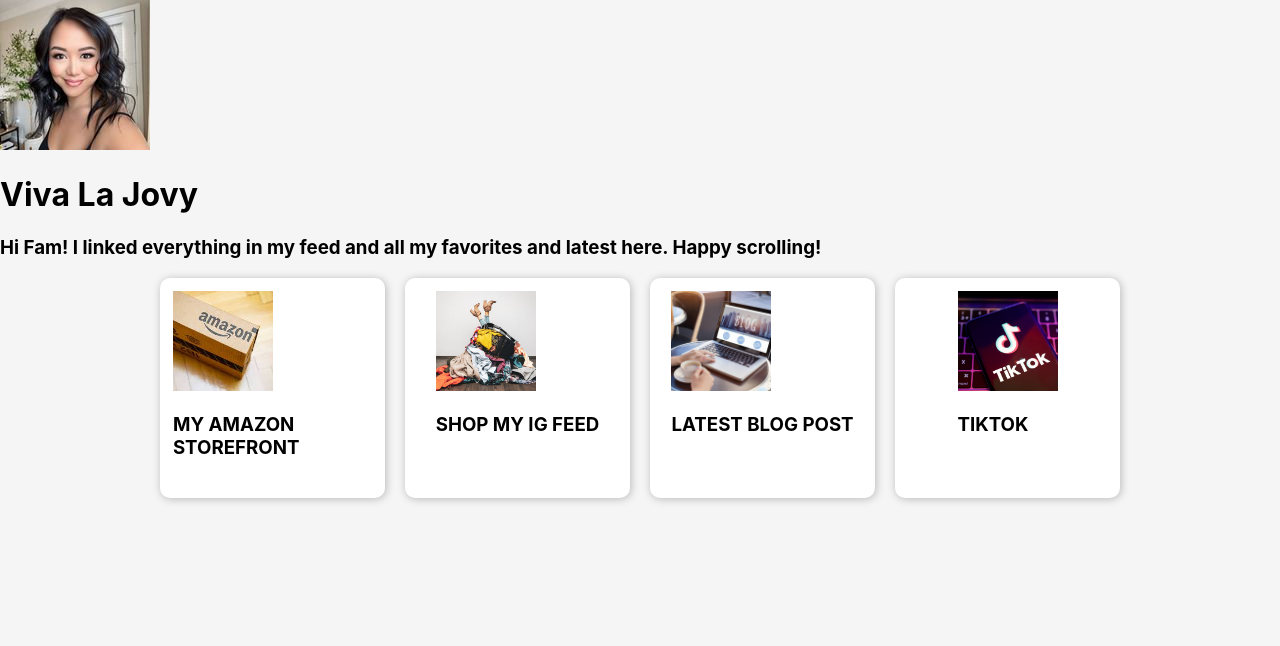
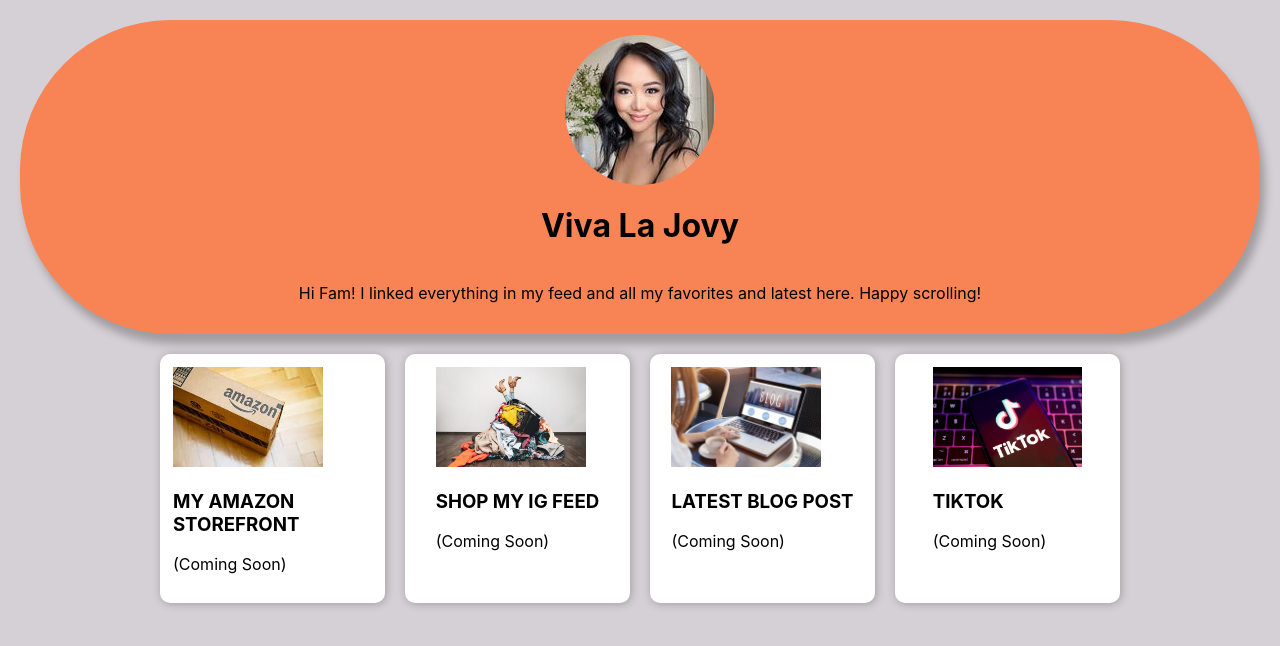
Before and after one commit to jovyflagg/react-card, a React (Create React App) app: page / in a window 1280 px wide. Shown: the top 646 px of the page. Built offline with nearby package versions, Linux system fonts and the light colour scheme.

Commit message:
Modified CSS. Added defined profile header.

```diff
--- a/src/App.jsx
+++ b/src/App.jsx
@@ -1,17 +1,20 @@
-import profilepic from './images/profilepic.jpg'
-import LinkInBio from './components/LinkInBio'
-import style from './style.css'
+import profilepic from "./images/profilepic.jpg";
+import LinkInBio from "./components/LinkInBio";
+import Style from "./style.css";
 
 function App() {
   return (
+    <div className="App">
+      <div className="profile">
+        <img src={profilepic} />
+        <h1>Viva La Jovy</h1>
+        <p>Hi Fam! I linked everything in my feed and all my favorites and latest
+        here. Happy scrolling!</p>
+        </div>
 
-  <div className="App">
-    <img src={profilepic}/>
-    <h1>Viva La Jovy</h1>
-    <h3>Hi Fam! I linked everything in my feed and all my favorites and latest here. Happy scrolling!</h3>
-    <LinkInBio />
-  </div>
-  )
+      <LinkInBio />
+    </div>
+  );
 }
 
-export default App
+export default App;
--- a/src/components/Card.jsx
+++ b/src/components/Card.jsx
@@ -7,6 +7,7 @@ function Card(props) {
       <div className="link-card">
         <img src={props.image} className="img-card"/>
         <h3>{props.title}</h3>
+        <p>{props.note}</p>
       </div>
     </div>
   );
--- a/src/components/LinkInBio.jsx
+++ b/src/components/LinkInBio.jsx
@@ -5,12 +5,14 @@ import tiktokLogo from '../images/tiktok.jpg'
 import igfeedLogo from '../images/shopigfeed.jpeg'
 
 function LinkInBio() {
+
+  let note = "(Coming Soon)";
   return (
     <div className="links">
-      <Card image={amazonLogo} title="MY AMAZON STOREFRONT" />
-      <Card image={igfeedLogo} title="SHOP MY IG FEED" />
-      <Card image={blogLogo} title="LATEST BLOG POST" />
-      <Card image={tiktokLogo} title="TIKTOK" />
+      <Card image={amazonLogo} title="MY AMAZON STOREFRONT" note={note} />
+      <Card image={igfeedLogo} title="SHOP MY IG FEED" note={note}/>
+      <Card image={blogLogo} title="LATEST BLOG POST" note={note}/>
+      <Card image={tiktokLogo} title="TIKTOK" note={note}/>
     </div>
 )
 }
--- a/src/style.css
+++ b/src/style.css
@@ -7,7 +7,32 @@ body {
     min-height: 100vh;
     align-items: center;
     font-family: 'Inter', sans-serif;
-    background-color: whitesmoke;
+    background-color: rgb(213, 208, 213);
+}
+
+.profile {
+
+    margin: 20px 20px 20px 20px;
+    align-items: center;
+    flex-basis: 225px;
+    box-shadow: 5px 10px 8px rgba(0, 0, 0, 0.25);
+    border-radius:150px;
+    display: flex;
+    flex-direction: column;
+    padding: 15px;
+    background-color: rgb(248, 132, 86);
+}
+.profile > p {
+    display: flex;
+}
+
+.profile > img {
+    display: flex;
+    width: auto;
+    height: auto;
+    align-self: center;
+    border-radius: 100px;
+    object-fit: cover;
 }
 
 .links {
@@ -25,7 +50,6 @@ body {
     display: flex;
     flex-direction: column;
     padding: 13px;
-    padding-bottom: 20px;
     background-color: white;
 
 }
@@ -40,13 +64,14 @@ body {
 }
 
 .card > h3 {
+    text-align: center;
     font-weight: 700;
     font-size: 18px;
 }
 
 .img-card {
 
-    width:  100px;
+    width:auto;
     height: 100px;
     object-fit: cover;
 }
```
